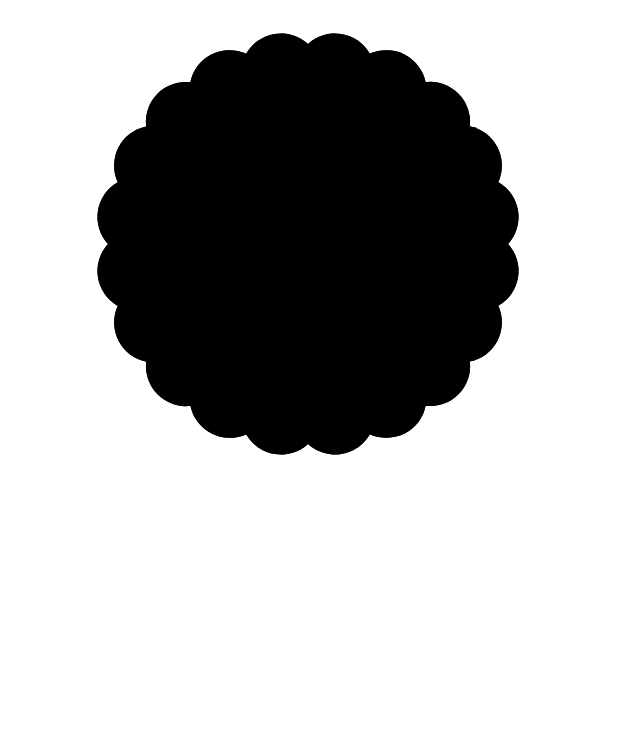
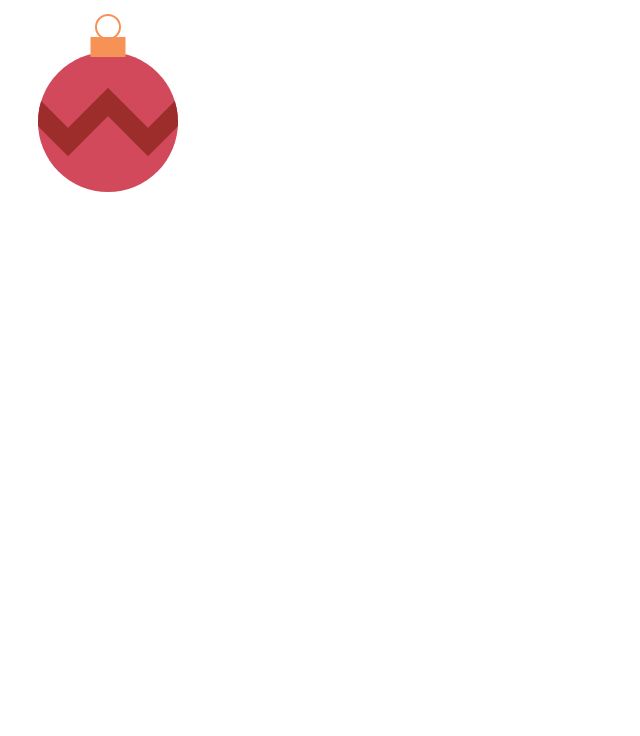
Before and after one commit to erdemust/erdemust, a plain HTML site: page index.html in a window 1280 px wide. Shown: the part 64-800 px from the top of the page, without its empty margins (0-640 px from the left). Drawn offline with Linux system fonts and the light colour scheme.

Commit message:
Update index.html

```diff
--- a/index.html
+++ b/index.html
@@ -1,60 +1,28 @@
 <html>
-    <body>
+<h1> Son Hali </h1>
+ <svg width="200" height="200" viewBox="-100 -100 200 200">
+  <clipPath id="ball">
+    <circle cx="0" cy="20" r="70" />
+  </clipPath>
 
-        <svg
-  width="600px"
-  height="600px"
-  viewBox="-300 -300 600 600"
-  xmlns="http://www.w3.org/2000/svg"
-  xmlns:xlink="http://www.w3.org/1999/xlink">
-  <title>SVG LEGO YAPIMI </title>
-  <desc> CSS ve SVG ile Demo</desc>
+  <circle cx="0" cy="20" r="70" fill="#D1495B" />
 
-  <defs>
-    <g id="segment" class="segment">
-      <path class="segment-fill" d="M0,0 v-200 a40,40 0 0,0 -62,10 z" />
-      <path class="segment-edge" d="M0,-200 a40,40 0 0,0 -62,10" />
-    </g>
-    <g id="quadrant">
-      <use href="#segment" />
-      <use href="#segment" transform="rotate(18)" />
-      <use href="#segment" transform="rotate(36)" />
-      <use href="#segment" transform="rotate(54)" />
-      <use href="#segment" transform="rotate(72)" />
-    </g>
-    <g id="petals">
-      <use href="#quadrant" />
-      <use href="#quadrant" transform="rotate(90)" />
-      <use href="#quadrant" transform="rotate(180)" />
-      <use href="#quadrant" transform="rotate(270)" />
-    </g>
-    <radialGradient
-      id="fade"
-      cx="0"
-      cy="0"
-      r="200"
-      gradientUnits="userSpaceOnUse">
-      <stop id="fade-stop-1" offset="33%" />
-      <stop id="fade-stop-2" offset="95%" />
-    </radialGradient>
-  </defs>
+  <polyline
+    clip-path="url(#ball)"
+    points="-120 40 -80 0 -40 40 0 0 40 40 80 0 120 40"
+    fill="none"
+    stroke="#9C2D2A"
+    stroke-width="20"
+  />
 
-  <text id="heading" x="-280" y="-270">SVG demonstration</text>
-  <text id="caption" x="-280" y="-250">
-    Move your mouse pointer over the flower.
-  </text>
-
-  <g id="flower">
-    <circle
-      id="overlay"
-      cx="0"
-      cy="0"
-      r="200"
-      stroke="none"
-      fill="url(#fade)" />
-    <use id="outer-petals" href="#petals" />
-    <use id="inner-petals" href="#petals" transform="rotate(9) scale(0.33)" />
-  </g>
+  <circle
+    cx="0"
+    cy="-75"
+    r="12"
+    fill="none"
+    stroke="#F79257"
+    stroke-width="2"
+  />
+  <rect x="-17.5" y="-65" width="35" height="20" fill="#F79257" />
 </svg>
-    </body>
 </html>
```
